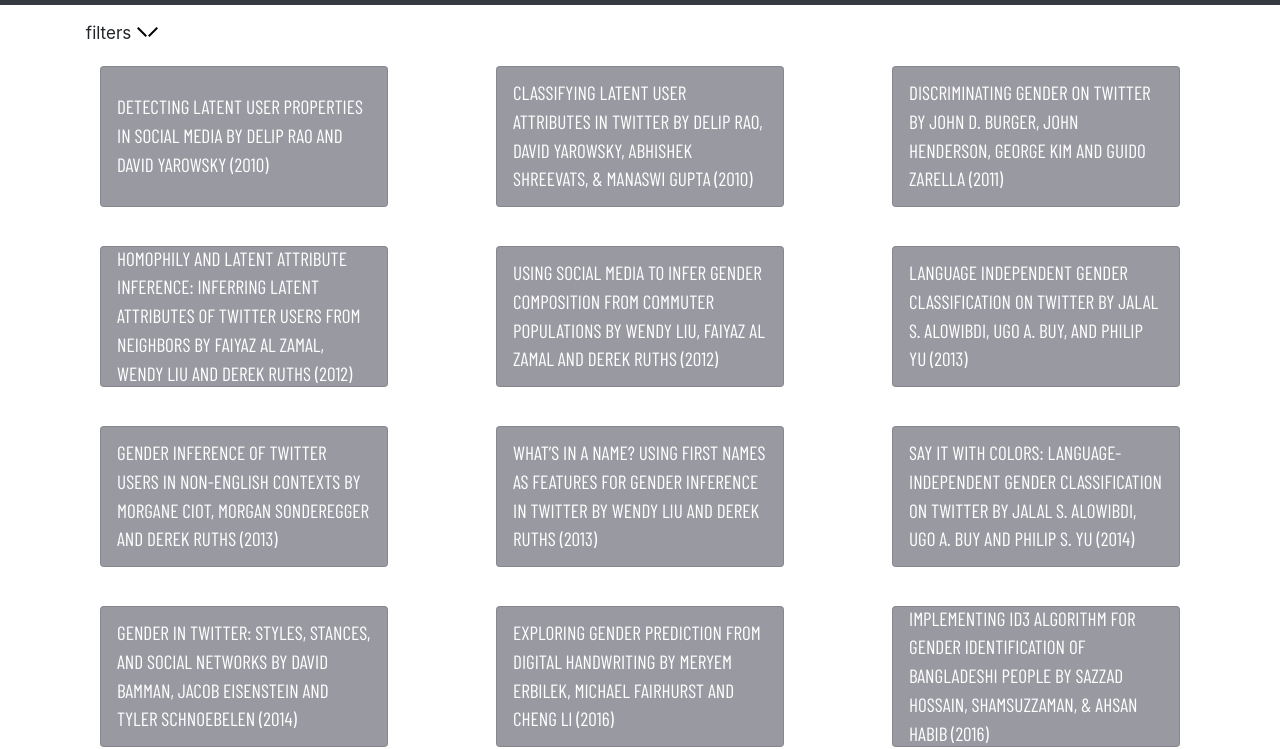
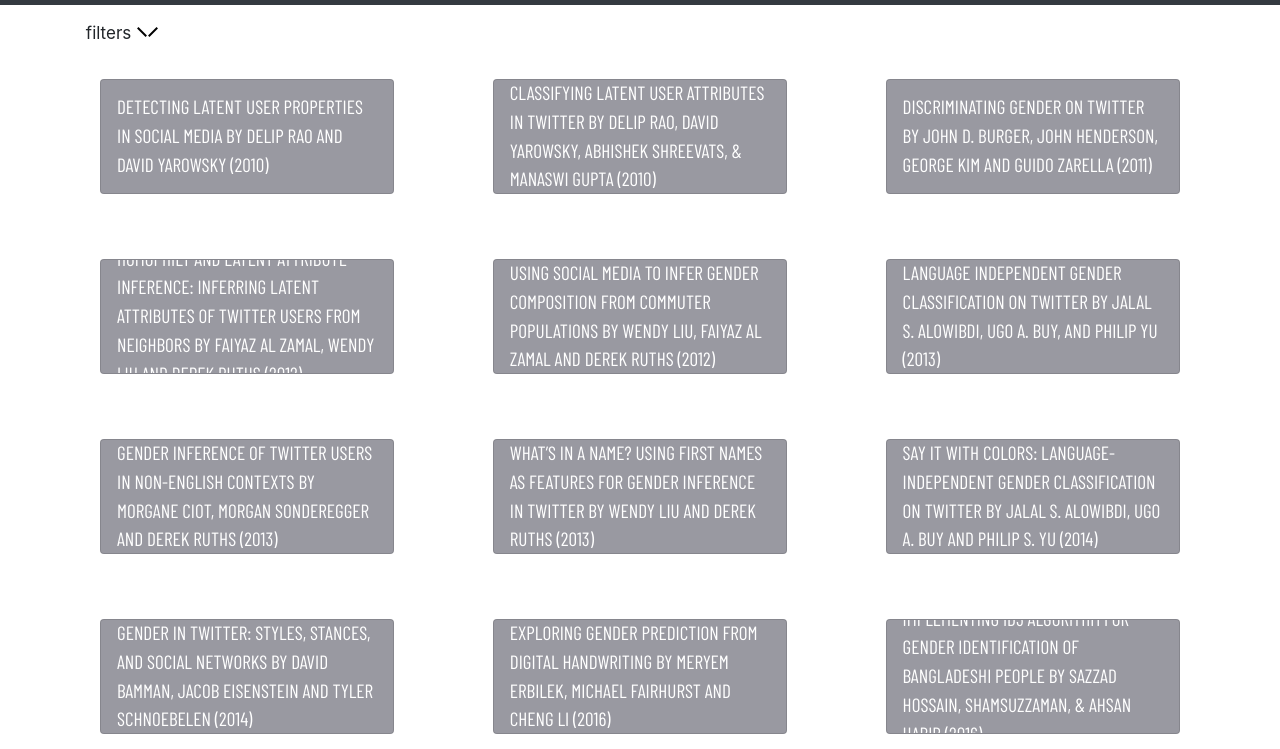
Before and after one commit to cis-india/id-methods-survey, a plain HTML site: page survey.html in a window 1280 px wide. Shown: the part 51-800 px from the top of the page. Drawn offline with nearby package versions, Linux system fonts and the light colour scheme.

Commit message:
changed card size

```diff
--- a/css/style.css
+++ b/css/style.css
@@ -281,8 +281,8 @@
 }
 .card {
   display: block;
-  width: 22.5vw;
-  height: 11vw;
+  width: 23vw;
+  height: 9vw;
   padding: 1em;
   overflow: hidden;
 }
```
